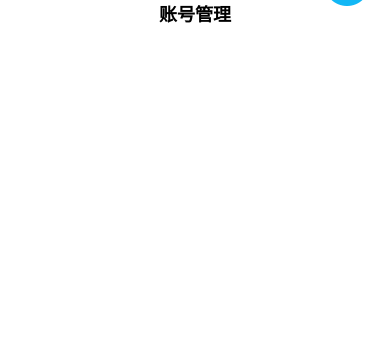
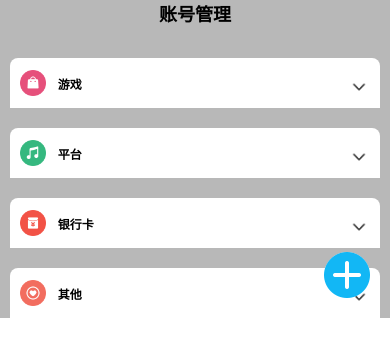
Before and after one commit to 983045775/accountManagement, a React Native app: screen / in a window 390 px wide. Shown: the top 356 px of the page. Built offline with nearby package versions, Linux system fonts and the light colour scheme.

Commit message:
Home用SectionList展示数据

```diff
--- a/src/view/AddAccountDialog.tsx
+++ b/src/view/AddAccountDialog.tsx
@@ -16,9 +16,10 @@ import icon_close from '../assets/icon_close_modal.png';
 import {getUUID} from '../utils/UUIDUtils';
 import {saveData, getData} from '../utils/DBUtils';
 
+export const key = 'accountData';
+export const array = ['游戏', '平台', '银行卡', '其他'];
+
 const addAccount = React.forwardRef(function AddAccountDialog(props, ref) {
-    const array = ['游戏', '平台', '银行卡', '其他'];
-    const key = 'accountData';
     const [display, setDisplay] = useState(false);
     const [id, setId] = useState<string>('');
     const [select, setselect] = useState(0);
@@ -59,10 +60,10 @@ const addAccount = React.forwardRef(function AddAccountDialog(props, ref) {
         setId(getUUID());
         setDisplay(true);
         //清空
-        setselect(0)
-        setDesignation("")
-        setAccount("")
-        setPassword("")
+        setselect(0);
+        setDesignation('');
+        setAccount('');
+        setPassword('');
     };
     const hide = () => {
         setDisplay(false);
--- a/src/view/Home.tsx
+++ b/src/view/Home.tsx
@@ -1,15 +1,161 @@
-import React, {useRef} from 'react';
-import {Text, View, StyleSheet, TouchableOpacity, Image} from 'react-native';
-
+import React, {useRef, useEffect, useState} from 'react';
+import {
+    Text,
+    View,
+    StyleSheet,
+    TouchableOpacity,
+    Image,
+    SectionList,
+} from 'react-native';
+import {getData} from '../utils/DBUtils';
+import {key} from '../view/AddAccountDialog';
+import {array} from '../view/AddAccountDialog';
+import AddAccountDialog from './AddAccountDialog';
 // @ts-ignore
 import icon_add from '../assets/icon_add.png';
-import AddAccountDialog from './AddAccountDialog';
+// @ts-ignore
+import icon_game from '../assets/icon_game.png';
+// @ts-ignore
+import icon_arrow from '../assets/icon_arrow.png';
+// @ts-ignore
+import icon_bank from '../assets/icon_bank.png';
+// @ts-ignore
+import icon_other from '../assets/icon_other.png';
+// @ts-ignore
+import icon_platform from '../assets/icon_platform.png';
 
 function Home() {
+    const [showdata, setShowData] = useState([]);
+
+    useEffect(() => {
+        getData(key).then(result => {
+            let list: any[] =
+                typeof result === 'string' ? JSON.parse(result) : [];
+            //渲染完,获取数据
+            const gameList = list.filter(item => item.type === array[0]);
+            const platformList = list.filter(item => item.type === array[1]);
+            const bankCardList = list.filter(item => item.type === array[2]);
+            const otherList = list.filter(item => item.type === array[3]);
+
+            const resultData: any[] = [
+                {title: array[0], data: gameList},
+                {title: array[1], data: platformList},
+                {title: array[2], data: bankCardList},
+                {title: array[3], data: otherList},
+            ];
+            // @ts-ignore
+            setShowData(resultData);
+        });
+    }, []);
+
     const AddAccountRef = useRef(null);
+
+    const sectionRender = (info: any) => {
+        const {item, index} = info;
+        const styles = StyleSheet.create({
+            root: {
+                marginTop: 1,
+                backgroundColor: 'white',
+                flexDirection: 'column',
+            },
+            itemView: {
+                flexDirection: 'row',
+            },
+            title: {
+                marginTop:6,
+                marginLeft: 10,
+                fontSize: 12,
+                fontWeight: 'bold',
+            },
+            txt: {
+                marginTop: 10,
+                marginBottom: 10,
+                color: '#bdbdbd',
+                marginLeft: 10,
+                fontSize: 12,
+                flex: 1,
+            },
+        });
+        return (
+            <View style={styles.root}>
+                <Text style={styles.title}>{item.name}</Text>
+                <View style={styles.itemView}>
+                    <Text style={styles.txt}>{item.account}</Text>
+                    <Text style={styles.txt}>{item.pwd}</Text>
+                </View>
+            </View>
+        );
+    };
+    const HeadSectionRender = (info: any) => {
+        const {section} = info;
+        const styles = StyleSheet.create({
+            root: {
+                borderTopLeftRadius: 8,
+                borderTopRightRadius: 8,
+                alignItems: 'center',
+                marginTop: 20,
+                backgroundColor: 'white',
+                flexDirection: 'row',
+                height: 50,
+            },
+            img: {
+                marginLeft: 10,
+                width: 26,
+                height: 26,
+            },
+            txt: {
+                fontWeight: 'bold',
+                fontSize: 12,
+                marginLeft: 12,
+            },
+            moreTouch: {
+                position: 'absolute',
+                padding: 10,
+                top: 10,
+                right: 20,
+                width: 18,
+                height: 18,
+            },
+            moreImg: {
+                width: 18,
+                height: 18,
+            },
+        });
+        return (
+            <View style={styles.root}>
+                <Image
+                    style={styles.img}
+                    source={
+                        section.title === array[0]
+                            ? icon_game
+                            : section.title === array[1]
+                            ? icon_platform
+                            : section.title === array[2]
+                            ? icon_bank
+                            : section.title === array[3]
+                            ? icon_other
+                            : null
+                    }
+                />
+                <Text style={styles.txt}>{section.title}</Text>
+                <TouchableOpacity style={styles.moreTouch}>
+                    <Image source={icon_arrow} style={styles.moreImg} />
+                </TouchableOpacity>
+            </View>
+        );
+    };
+
     return (
         <View style={styles.root}>
-            <Text style={styles.title}>账号管理</Text>
+            <Text style={styles.title}>{'账号管理'}</Text>
+            <SectionList
+                style={styles.sectionListView}
+                keyExtractor={(item, index) => `item=${item}+index${index}`}
+                sections={showdata}
+                renderItem={sectionRender}
+                renderSectionHeader={HeadSectionRender}
+            />
+            <AddAccountDialog ref={AddAccountRef} />
             <TouchableOpacity
                 onPress={() => {
                     if (AddAccountRef.current != null) {
@@ -20,7 +166,6 @@ function Home() {
                 style={styles.add}>
                 <Image source={icon_add} />
             </TouchableOpacity>
-            <AddAccountDialog ref={AddAccountRef} />
         </View>
     );
 }
@@ -28,7 +173,7 @@ function Home() {
 const styles = StyleSheet.create({
     root: {
         alignItems: 'center',
-        backgroundColor: 'white',
+        backgroundColor: '#B8b8b8',
         width: '100%',
         height: '100%',
     },
@@ -37,12 +182,17 @@ const styles = StyleSheet.create({
         fontSize: 18,
     },
     add: {
-        borderRadius: 10,
+        backgroundColor: 'white',
+        borderRadius: 40,
         margin: 20,
         bottom: 0,
         right: 0,
         position: 'absolute',
     },
+    sectionListView: {
+        marginTop: 12,
+        width: '95%',
+    },
 });
 
 export default Home;
```
